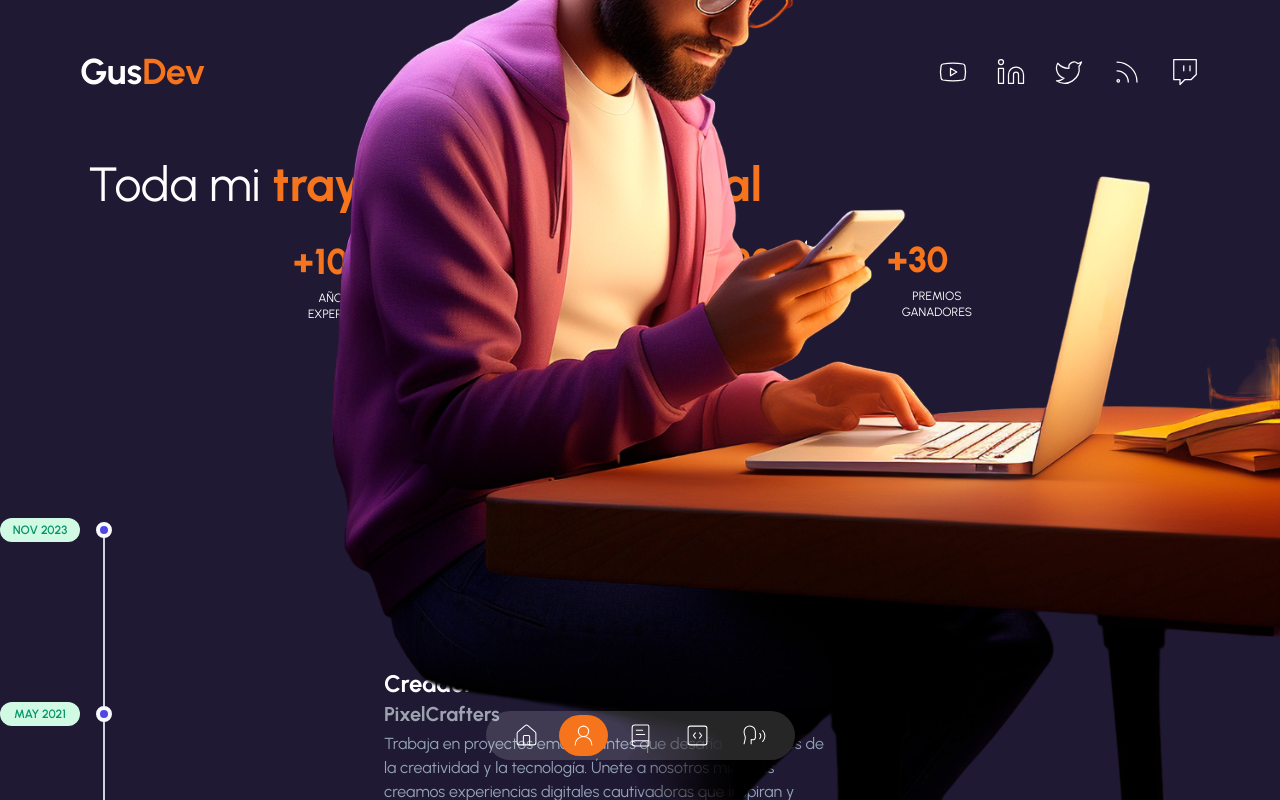
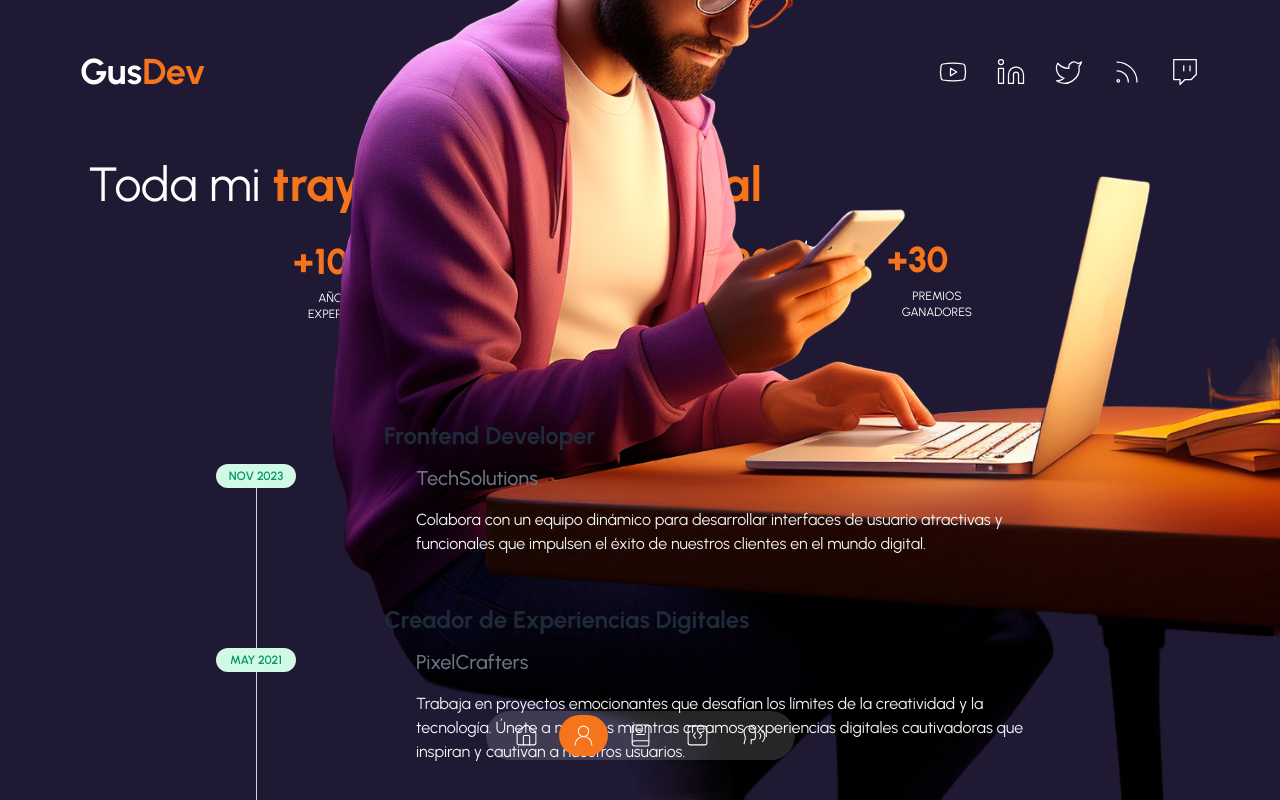
Before and after one commit to gusespitia/Portfolio-particles, a Next.js app: page /about-me in a window 1280 px wide. Shown: the top 800 px of the page. Built offline with nearby package versions, Linux system fonts and the light colour scheme.

Commit message:
tailwind issues fixed
some style fixed

```diff
--- a/app/(routes)/services/page.tsx
+++ b/app/(routes)/services/page.tsx
@@ -14,7 +14,7 @@ const servicesPage = () => {
           <h1 className="text-2xl leading-tight text-center md:text-left md:text-4xl md:mb-5">
             Mis <span className="text-secondary font-bold">servicios</span>
           </h1>
-          <p className="mb-3 text-xl text-gray-300">
+          <p className="mb-3 text-md text-gray-300">
             Ofrezco servicios de desarrollo web frontend especializados en la
             creación de sitios web y aplicaciones atractivas y funcionales.
             Utilizando las últimas tecnologías, como HTML, CSS y JavaScript,
--- a/components/porfolio-box.tsx
+++ b/components/porfolio-box.tsx
@@ -3,49 +3,48 @@ import Link from "next/link";
 
 interface PortfolioBoxProps {
     data: {
-        id: number,
-        title: string
-        image: string
-        urlGithub: string
-        urlDemo: string
-    }
+        id: number;
+        title: string;
+        image: string;
+        urlGithub: string;
+        urlDemo: string;
+    };
 }
 
-const PortfolioBox = (props: PortfolioBoxProps) => {
-    const { data } = props
-    const { id, title, image, urlDemo, urlGithub } = data
+const PortfolioBox = ({ data }: PortfolioBoxProps) => {
+    const { id, title, image, urlGithub, urlDemo } = data;
 
     return (
         <div
             key={id}
-            className="p-4 border border-teal-50 rounded-xl"
+            className="p-4 border border-gray-200 rounded-xl shadow-md hover:shadow-lg transition-shadow duration-200 grid gap-4 justify-between"
         >
-            <h3 className="mb-4 text-xl">{title}</h3>
+            <h3 className="mb-4 text-md font-semibold text-gray-200 h-auto text-center mx-auto">{title}</h3>
             <Image
                 src={image}
-                alt="Image product"
-                width={200} height={200} className="w-full md:w-[200px] rounded-2xl h-auto"
+                alt={`${title} image`}
+                width={200}
+                height={200}
+                className="w-full md:w-[200px] h-auto rounded-2xl"
             />
-
-            <div className="flex gap-5 mt-5">
+            <div className="flex gap-4 mt-4 text-center align-center justify-center my-auto">
                 <Link
                     href={urlGithub}
                     target="_blank"
-                    className="p-2 transition duration-150 rounded-lg bg-slate-500 hover:bg-slate-500/80"
+                    className="px-3 py-2 text-sm font-medium text-white bg-gray-700 rounded-lg hover:bg-gray-600"
                 >
                     Github
                 </Link>
-
                 <Link
                     href={urlDemo}
                     target="_blank"
-                    className="p-2 transition duration-150 rounded-lg bg-secondary hover:bg-secondary/80"
+                    className="px-3 py-2 text-sm font-medium text-white bg-secondary rounded-lg hover:bg-secondary/80"
                 >
-                    Live demo
+                    Live Demo
                 </Link>
             </div>
         </div>
     );
-}
+};
 
-export default PortfolioBox
+export default PortfolioBox;
--- a/components/slider-services.tsx
+++ b/components/slider-services.tsx
@@ -1,9 +1,9 @@
-"use client"
+"use client";
 
-import { Swiper, SwiperSlide } from 'swiper/react';
-import { Pagination } from 'swiper/modules';
+import { Swiper, SwiperSlide } from "swiper/react";
+import { Pagination } from "swiper/modules";
 
-import { serviceData } from '@/utils/data';
+import { serviceData } from "@/utils/data";
 
 const SliderServices = () => {
   return (
@@ -11,38 +11,39 @@ const SliderServices = () => {
       breakpoints={{
         320: {
           slidesPerView: 1,
-                    spaceBetween: 15
+          spaceBetween: 15,
         },
         768: {
           slidesPerView: 2,
-                    spaceBetween: 15
+          spaceBetween: 20,
         },
         1024: {
           slidesPerView: 3,
-                    spaceBetween: 15
-                }
+          spaceBetween: 25,
+        },
       }}
       freeMode={true}
       pagination={{
-                clickable: true
+        clickable: true,
       }}
       modules={[Pagination]}
-            className="h-[280px] md:h-[340px] w-[270px] md:w-[550px]"
+      className="h-auto md:h-[360px] w-[270px] md:w-[650px]"
     >
-
       {serviceData.map((item, index) => (
-                <SwiperSlide key={index} >
-                    <div className="flex px-6 py-8 h-auto md:h-[290px] rounded-lg cursor-pointer bg-[rgba(65,47,123,0.15)] sm:flex-col gap-x-6 sm:gap-x-0 group hover:bg-[rgba(89,65,169,0.15)] transition-all duration-300 hover:border-secondary border-2">
+        <SwiperSlide key={index}>
+          <div className="flex flex-col px-3 py-3 h-auto md:h-[320px] rounded-lg cursor-pointer bg-[rgba(65,47,123,0.15)] group hover:bg-[rgba(89,65,169,0.15)] transition-all duration-300 hover:border-secondary border-2">
             <div className="mb-4 text-4xl text-secondary">{item.icon}</div>
             <div>
-                            <h3 className="mb-4 text-lg">{item.title}</h3>
-                            <p className="text-sm">{item.description}</p>
+              <h3 className="mb-4 text-lg font-semibold text-gray-300 truncate">{item.title}</h3>
+              <p className="text-sm text-gray-400 ">
+                {item.description}
+              </p>
             </div>
           </div>
         </SwiperSlide>
       ))}
     </Swiper>
   );
-}
+};
 
 export default SliderServices;
--- a/components/time-line.tsx
+++ b/components/time-line.tsx
@@ -2,32 +2,23 @@ import { dataAboutPage } from "@/utils/data";
 
 const TimeLine = () => {
     return (
-      <div className="flex flex-col justify-center divide-y divide-slate-200">
-        <div className="w-full max-w-3xl mx-auto md:pb-40 md:pt-20">
-          <div className="my-6">
-            {dataAboutPage.map((data) => (
-              <div key={data.id} className="relaive py-6 pl-8 sm:pl-32 group">
-            <h3 className="mb-1 text-2xl font-bold sm:mb-0 ">{data.title} </h3>
-                            <div className="flex flex-col sm:flex-row items-start mb-1
-                                        group-last:before:hidden before:absolute
-                                        before:left-2 sm:before:left-0 before:h-full
-                                        before:px-px before:bg-slate-300 sm:before:ml-[6.5rem]
-                                        before:self-start before:-translate-x-1/2
-                                        before:translate-y-3 after:absolute after:left-2
-                                        sm:after:left-0 after:w-2 after:h-2 after:bg-indigo-600
-                                        after:border-4 after:box-content after:border-slate-50
-                                        after:rounded-full sm:after:ml-[6.5rem] after:-translate-x-1/2
-                                        after:translate-y-1.5">
-                                <time className="sm:absolute left-0 translate-y-0.5 inline-flex items-center justify-center text-xs font-semibold uppercase w-20 h-6 mb-3 sm:mb-0 text-emerald-600 bg-emerald-100 rounded-full">{data.date}</time>
-                                <p className="text-xl font-bold text-gray-400">{data.subtitle}</p>
-                            </div>
-                            <p className="text-slate-400 max-w-md">{data.description}</p>
+        <div className="flex flex-col justify-center divide-y divide-gray-200">
+            <div className="w-full max-w-3xl mx-auto py-10">
+                {dataAboutPage.map((data) => (
+                    <div key={data.id} className="relative py-6 pl-8 sm:pl-32 group">
+                        <h3 className="mb-2 text-2xl font-bold text-gray-800">{data.title}</h3>
+                        <div className="flex flex-col sm:flex-row items-start mb-4 group-last:before:hidden before:absolute before:left-2 sm:before:left-0 before:h-full before:w-[1px] before:bg-gray-300 before:translate-y-3">
+                            <time className="sm:absolute left-0 inline-flex items-center justify-center w-20 h-6 text-xs font-semibold text-emerald-600 uppercase bg-emerald-100 rounded-full sm:translate-x-[-50%] sm:translate-y-1">
+                                {data.date}
+                            </time>
+                            <p className="mt-1 text-xl font-medium text-gray-500 sm:ml-8">{data.subtitle}</p>
                         </div>
-                    ))}
-                </div>
+                        <p className="text-gray-100 sm:ml-8">{data.description}</p>
+                    </div>
+                ))}
             </div>
         </div>
     );
-}
+};
 
 export default TimeLine;
```
Lines whose indentation alone changed are shown as unchanged.
